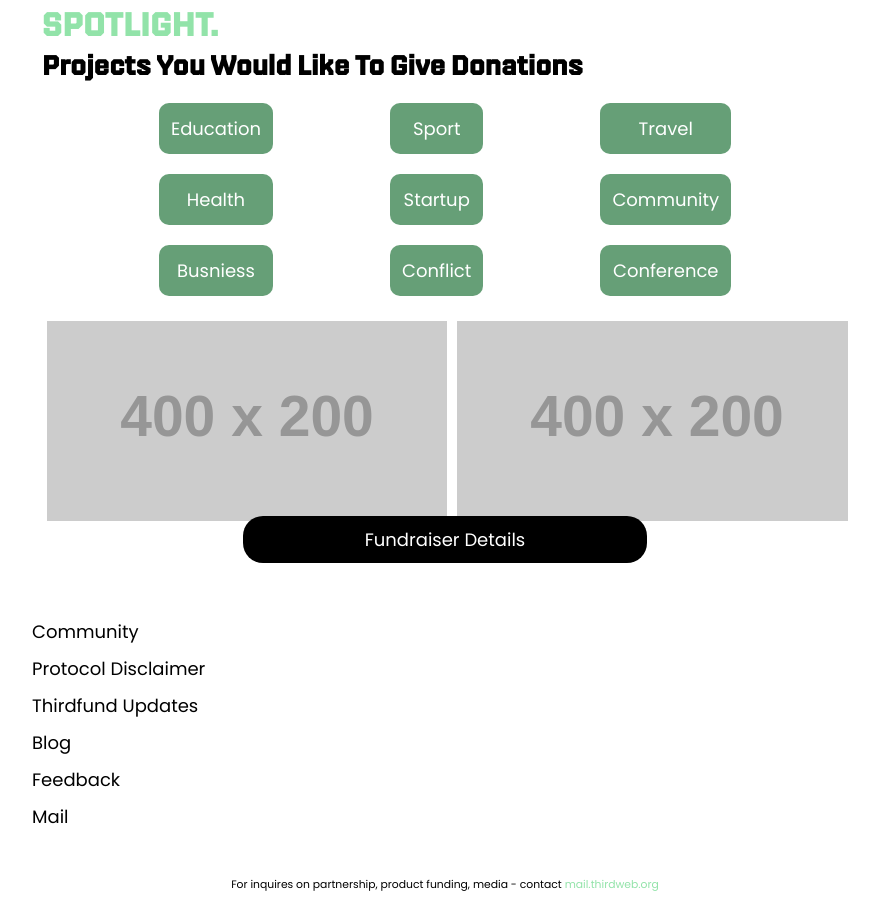
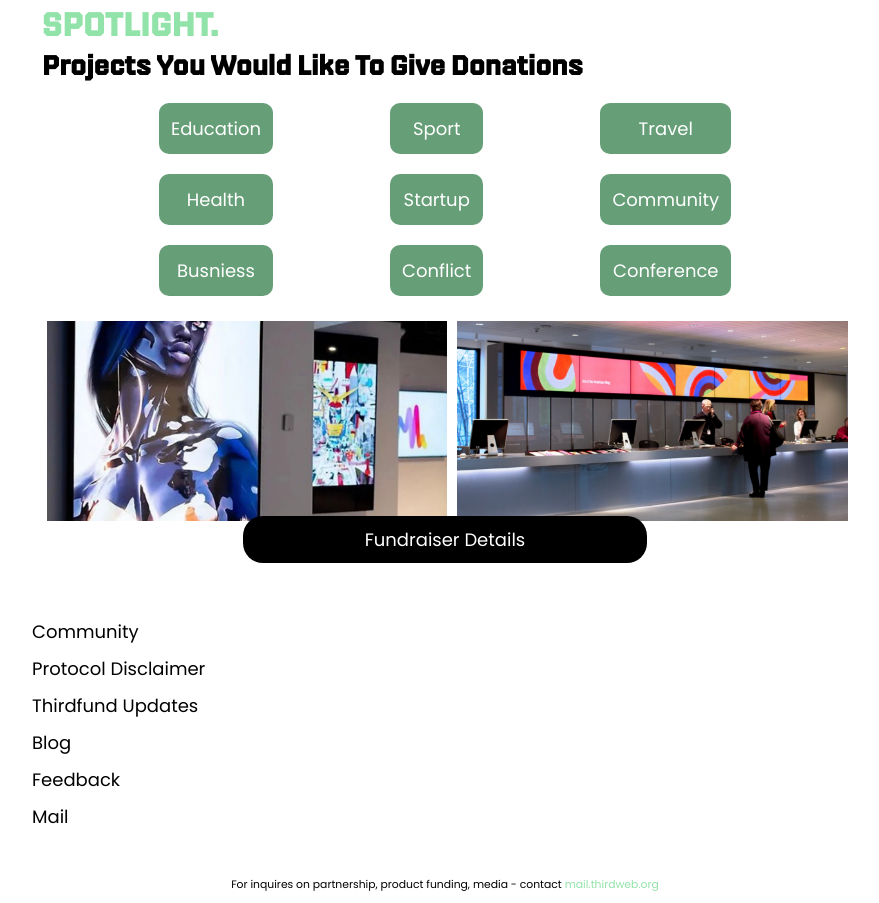
Before and after one commit to Godhanded/Fund_Me-web3, a website: page index.htm in a window 1280 px wide. Shown: the part 1671-2574 px from the top of the page, without its empty margins (195-1074 px from the left). Drawn offline with nearby package versions, Linux system fonts and the light colour scheme; placeholder pictures from the web are drawn by us; a script that the page names is missing.

Commit message:
update images

```diff
--- a/index.htm
+++ b/index.htm
@@ -115,13 +115,13 @@
 
         <div class="spotlight-image">
             <div class="option-images">
-                <img src="https://dummyimage.com/400x200/000/ffffff" alt="">
+                <img src="./public/images/office-1.jpg" alt="">
             </div>
             <div class="option-images">
-                <img src="https://dummyimage.com/400x200/000/ffffff" alt="">
+                <img src="./public/images/office-2.jpg" alt="">
             </div>
             <div class="option-images">
-                <img src="https://dummyimage.com/400x200/000/ffffff" alt="">
+                <img src="./public/images/office-3.jpg" alt="">
             </div>
         </div>
 
--- a/public/css/style.css
+++ b/public/css/style.css
@@ -382,6 +382,15 @@ nav>label>ion-icon {
 
 .option-images {
     padding: 5px;
+    display: flex;
+    align-items: center;
+    justify-content: center;
+}
+
+.option-images>img {
+    object-fit: cover;
+    width: 400px;
+    height: 200px;
 }
 
 .spotlight-section>button {
```
Also changed, not shown: public/images/office-1.jpg (added), public/images/office-2.jpg (added), public/images/office-3.jpg (added).
